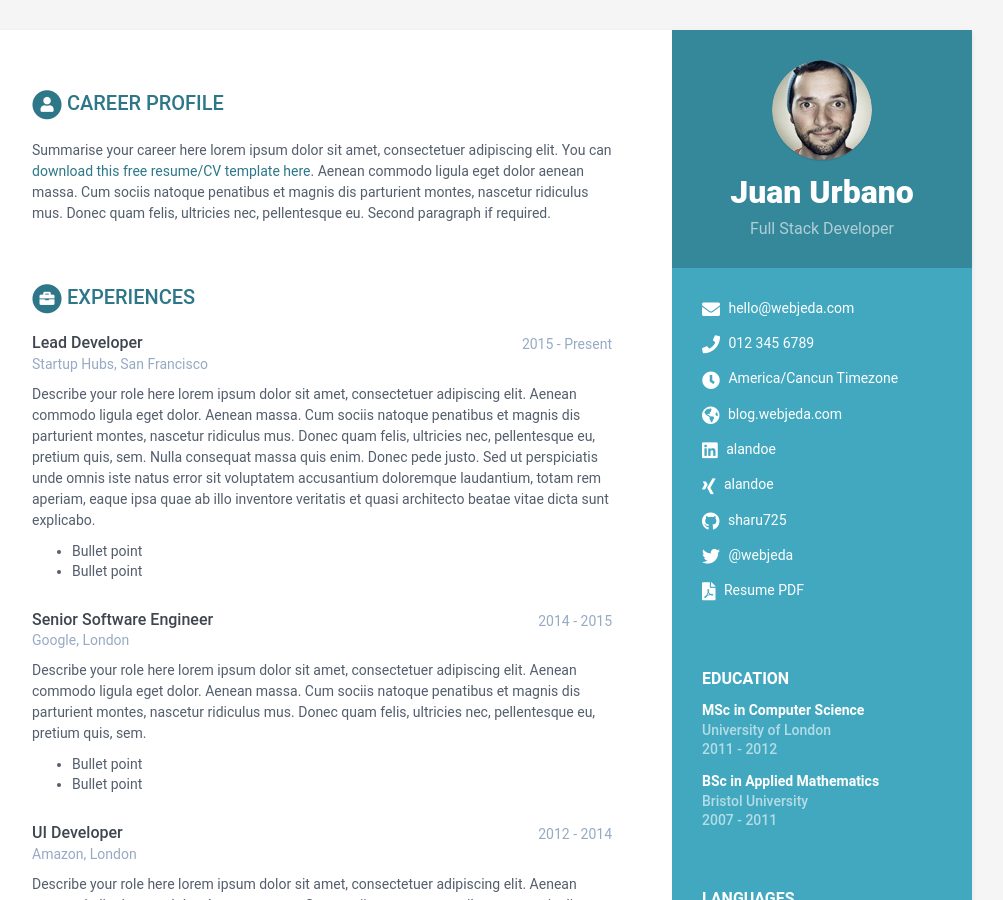
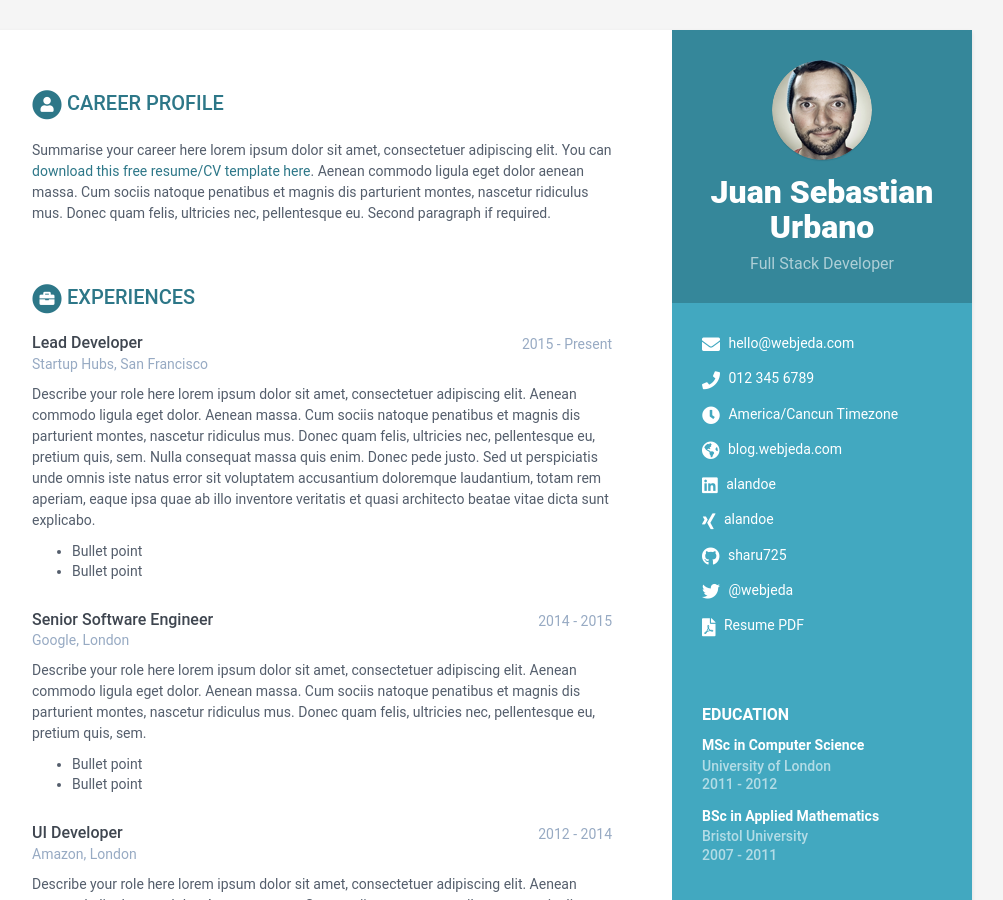
Before and after one commit to JuanS-Urbano/Urbano-cv-2, a Jekyll site: the page built from index.html, in a window 1280 px wide and 900 px high. Shown: the whole window, without its empty margins (168-1171 px from the left). Built offline with Jekyll 4.4.1, drawn with Linux system fonts in a browser that asks for light colours.

Commit message:
Cambio de nombre 2

```diff
--- a/_data/data.yml
+++ b/_data/data.yml
@@ -8,7 +8,7 @@ sidebar:
     education: True # set to False if you want education in main section instead of in sidebar
 
     # Profile information
-    name: Juan Urbano
+    name: Juan Sebastian Urbano
     tagline: Full Stack Developer
     avatar: profile.png  #place a 100x100 picture inside /assets/images/ folder and provide the name of the file below
 
```
